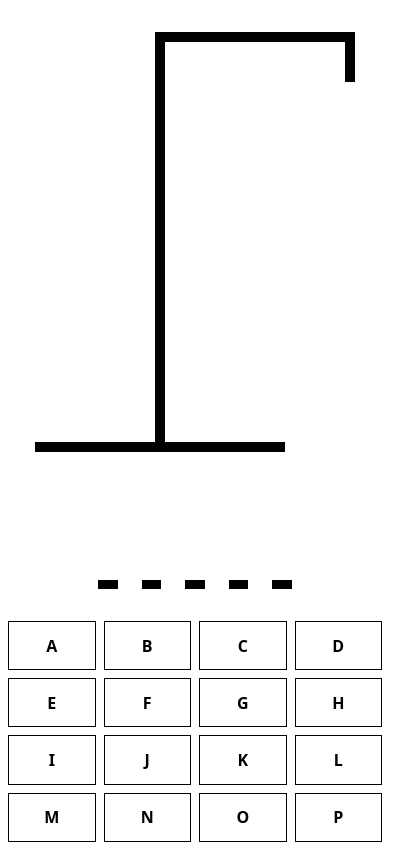
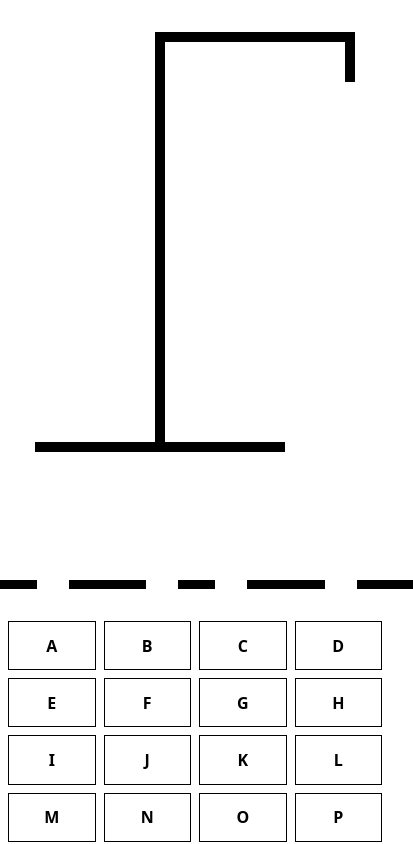
Before and after one commit to abdellahabd/Hangman, a React (Vite) app: page / in a window 390 px wide. Shown: the top 844 px of the page, 413 px wide, since content can reach past the window. Built offline with nearby package versions, Linux system fonts and the light colour scheme.

Commit message:
Update HangmanWord component styling

```diff
--- a/src/HangmanWord.tsx
+++ b/src/HangmanWord.tsx
@@ -5,10 +5,11 @@ type HangmanWordprops = {
 };
 function HangmanWord({ WordToGuessed, AlreadyGuessed,reveal=false }: HangmanWordprops) {
   return (
-    <div className="flex font-bold text-8xl gap-6 uppercase">
+    <div className="flex font-bold text-8xl gap-8 lg:gap-6 uppercase">
       {WordToGuessed.split("").map((lettre, index) => (
         <span
-          className="border-b-[.1em]  border-b-black border-solid w-[5vw] "
+          // className="border-b-[.1em]  border-b-black border-solid  w-[4vw] lg:w-[5vw] "
+          style={{ borderBottom: ".1em solid black" }}
           key={index}
         >
           <span
```
